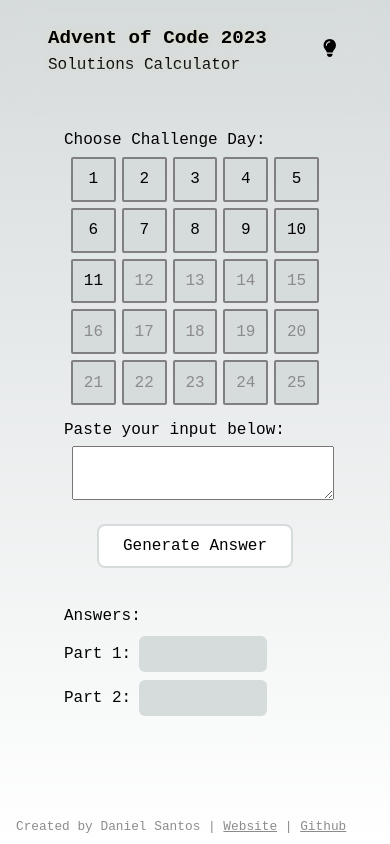
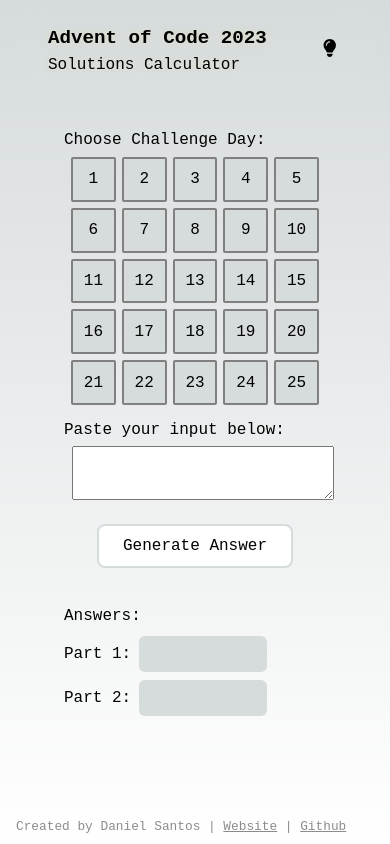
Before and after one commit to dsantos747/advent-of-code, a Next.js app in the folder frontend/: page / in a window 390 px wide. Built offline with nearby package versions, Linux system fonts and the light colour scheme; a web font is replaced by a local one.

Commit message:
Improved mouseglow performance

```diff
--- a/frontend/app/actions/actions.tsx
+++ b/frontend/app/actions/actions.tsx
@@ -3,10 +3,11 @@
 import { revalidatePath } from 'next/cache';
 
 export async function getResult(prevState: any, formdata: FormData) {
+  // console.log(formdata);
   const data = { 'day': parseInt(formdata.get('day') as string, 10), 'input': formdata.get('textInput') };
   const baseUrl = process.env.API_URL;
   const response = await fetch(`${baseUrl}`, {
-    // cache: 'no-store',
+    cache: 'no-store',
     method: 'POST',
     mode: 'cors',
     headers: { 'Content-Type': 'application/json' },
@@ -14,6 +15,7 @@
   });
   if (response.ok) {
     // const res = await response.text();
+    // console.log(res);
     const { p1, p2 } = await response.json();
     return {
       p1: p1,
--- a/frontend/app/components/form.tsx
+++ b/frontend/app/components/form.tsx
@@ -23,6 +23,15 @@
   const [mouseOver, setMouseOver] = useState<boolean>(false);
   const { pending } = useFormStatus();
   const [formState, formAction] = useFormState(getResult, initialState);
+  const [rect, setRect] = useState<DOMRect | null>(null);
+
+  useEffect(() => {
+    const grid = document.getElementsByClassName('colourGrid')[0];
+    if (grid) {
+      const newRect = grid.getBoundingClientRect();
+      setRect(newRect);
+    }
+  }, []);
 
   const handleMouseMove: any = (event: React.MouseEvent<Window, MouseEvent>) => {
     const { clientX, clientY } = event;
@@ -30,7 +39,7 @@
   };
 
   const length = 25;
-  const unlocked = 11;
+  const unlocked = 25;
 
   return (
     <div className='content splash-content'>
@@ -44,7 +53,14 @@
                 onMouseEnter={() => setMouseOver(true)}
                 onMouseLeave={() => setMouseOver(false)}
                 onMouseMove={handleMouseMove}>
-                {mouseOver && <div style={{ top: mousePos.y - 16, left: mousePos.x - 16 }} className='mouseGlow'></div>}
+                {mouseOver && (
+                  <div
+                    style={{
+                      top: (rect?.y ?? 0) + (rect?.height ?? 0) / 2 + 0.5 * (mousePos.y - ((rect?.y ?? 0) + (rect?.height ?? 0) / 2)) - 32,
+                      left: (rect?.x ?? 0) + (rect?.width ?? 0) / 2 + 0.5 * (mousePos.x - ((rect?.x ?? 0) + (rect?.width ?? 0) / 2)) - 32,
+                    }}
+                    className='mouseGlow'></div>
+                )}
                 {Array.from({ length }, (_, i) => i + 1).map((item: number, index) => {
                   return (
                     <div key={index} className='colourTile' hidden={item > length ? true : false}>
--- a/frontend/app/styles.css
+++ b/frontend/app/styles.css
@@ -60,7 +60,7 @@
   --foreground-rgb: 255, 255, 255;
   --background-start-rgb: 5, 25, 22;
   --background-end-rgb: 0, 0, 0;
-  --highlight-start-rgb: 14, 107, 45;
+  --highlight-start-rgb: 24, 117, 55;
   --highlight-end-rgb: 10, 77, 32;
   --text-glow-rgba: 10, 77, 32, 1;
   --bulb-rgb: 244, 235, 100;
@@ -118,8 +118,8 @@
   z-index: 50;
   text-shadow: 0 0 10px rgba(var(--text-glow-rgba));
   backdrop-filter: blur(20px);
-  mask: linear-gradient(0deg, transparent, black 50%);
-  -webkit-mask: linear-gradient(0deg, transparent, black 50%);
+  mask: linear-gradient(0deg, transparent, black 40%);
+  -webkit-mask: linear-gradient(0deg, transparent, black 40%);
 }
 
 #header .content {
@@ -165,11 +165,13 @@
 #challengeDay div {
   margin: 0.125rem;
   /* z-index: 0; */
+  max-width: 300px;
 }
 
 #challengeText textarea {
   margin: 0.25rem 0.5rem;
   width: 100%;
+  max-width: 300px;
 }
 
 #challengeForm button {
@@ -183,6 +185,7 @@
 }
 
 #challengeForm button:hover {
+  cursor: pointer;
   border-color: rgb(var(--highlight-start-rgb));
   transition: border 0.15s ease;
   translate: -1px -1px;
@@ -222,11 +225,11 @@
 
 .mouseGlow {
   position: absolute;
-  width: 2rem;
+  width: 4rem;
   aspect-ratio: 1;
   background-color: rgb(var(--highlight-start-rgb));
   border-radius: 100%;
-  filter: blur(0.5rem);
+  filter: blur(2rem);
   opacity: 0;
   visibility: hidden;
   transition: opacity 0.3s ease;
@@ -275,6 +278,7 @@
   translate: -1px -1px;
   transition: all 0.1s ease;
   scale: 0.95 0.95;
+  cursor: pointer;
 }
 
 @media screen and (max-width: 768px) {
@@ -289,6 +293,7 @@
 
   #challengeForm {
     max-width: 100%;
+    max-width: 300px;
   }
 
   .container {
```
